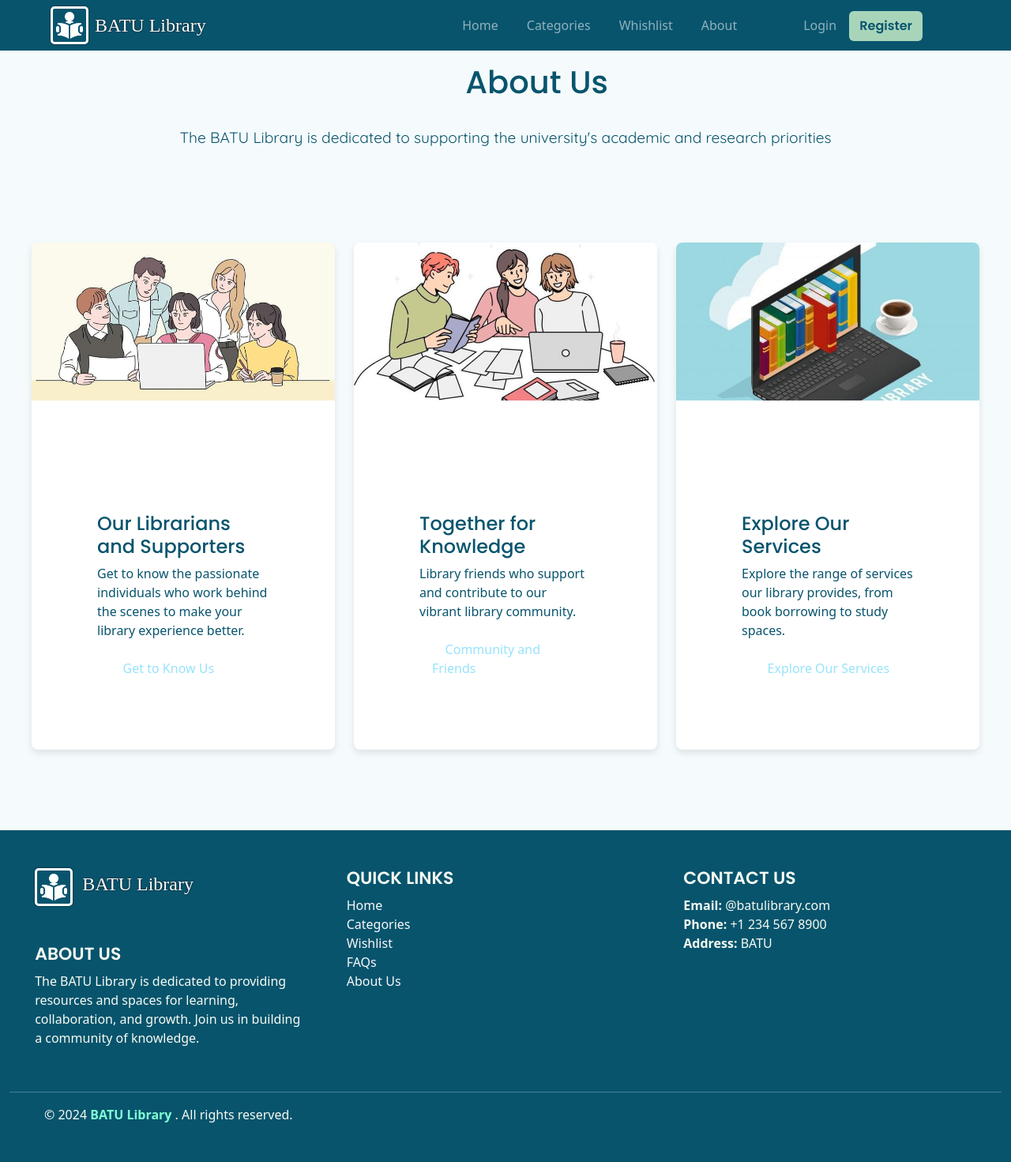
After one commit to hh11909/BATU-library, a PHP site: page /about.html in a window 1280 px wide. The commit adds this page. Shown: the whole page at 79% size. Run offline with PHP 8.4, Linux system fonts and the light colour scheme; some libraries are stand-ins or nearby versions; some web fonts are replaced.

Commit message:
the main css file called style.css in css folder is modified and all styles of the previous web pages are modified and added successfully .. the about.html is complete .. to day i will finish the change password page and the profile page after wakeup

```diff
--- /dev/null
+++ b/about.html
@@ -0,0 +1,153 @@
+<!DOCTYPE html>
+<html lang="en">
+    <head>
+        <meta charset="UTF-8">
+        <meta name="viewport" content="width=device-width, initial-scale=1.0">
+        <title>BATU Library</title>
+        <link rel="stylesheet" href="css/bootstrap.min.css">
+        <link rel="stylesheet" href="css/all.min.css">
+        <link rel="stylesheet" href="css/style.css">
+        <link rel="preconnect" href="https://fonts.googleapis.com">
+        <link rel="preconnect" href="https://fonts.gstatic.com" crossorigin>
+        <link href="https://fonts.googleapis.com/css2?family=Poppins:ital,wght@0,100;0,200;0,300;0,400;0,500;0,600;0,700;0,800;0,900;1,100;1,200;1,300;1,400;1,500;1,600;1,700;1,800;1,900&family=Quicksand:wght@300..700&family=Quicksand:wght@300..700&display=swap"rel="stylesheet">
+        <style>
+          .container {
+          width: 90%;
+          max-width: 1200px;
+          margin: 0 auto;
+        }
+        </style>
+      </head>
+
+
+<body>
+    <nav class="navbar navbar-expand-lg navbar-dark position-fixed z-3 w-100" style="background-color: #08546d;">
+        <div class="container px-0">
+
+            <img src="images/logo.png" alt="Logo" width="48" height="48" class="me-2 p-1 logo">
+            <span class="logo-title">
+              BATU Library
+            </span>
+          <button class="navbar-toggler " type="button" data-bs-toggle="collapse" data-bs-target="#navbarNav" aria-controls="navbarNav" aria-expanded="false" aria-label="Toggle navigation">
+            <span class="navbar-toggler-icon"></span>
+          </button>
+          <div class="collapse navbar-collapse px-5" id="navbarNav">
+            <ul class="navbar-nav ms-auto">
+              <li class="nav-item "><a class="nav-link" href="index.html">Home</a></li>
+              <li class="nav-item"><a class="nav-link"  href="#">Categories</a></li>
+              <li class="nav-item"><a class="nav-link"  href="#">Whishlist</a></li>
+              <li class="nav-item"><a class="nav-link"  href="#">About</a></li>
+              <li class="nav-item text-end">
+                <a href="#" class=" btn-login nav-link text-50-light ms-5 me-1 d-inline-block" >Login</a>
+                <a href="#" class="btn main-btn btn-reg" >Register</a>
+              </li>
+            </ul>
+          </div>
+        </div>
+      </nav>
+      <div style="height: 64px;"></div>
+
+        <header class="header">
+          <div class="container">
+            <h1 class=" about-title border-0 text-center px-0 pb-3 py-lg-3 ms-4 mb-3 pt-5"><i class="fa-solid fa-circle-info pe-4"></i>About Us</h1>
+            <p class="subtitle text-center">The BATU Library is dedicated to supporting the university's academic and research priorities</p>
+          </div>
+        </header>
+
+        <main class="about-section">
+          <div class="card-container">
+            <!-- Card 1 -->
+            <div class="photo-card">
+              <img src="images/liberarian.jpg" alt="Our Librarians" class="card-image">
+              <div class="card-content">
+                <h2>Our Librarians and Supporters</h2>
+                <p>Get to know the passionate individuals who work behind the scenes to make your library experience better.</p>
+                <a href="#" class="card-link"><i class="fa-regular fa-address-card"></i> Get to Know Us</a>
+              </div>
+            </div>
+
+            <!-- Card 2 -->
+            <div class="photo-card">
+              <img src="images/together.jpg" alt="Community and Friends" class="card-image">
+              <div class="card-content">
+                <h2>Together for Knowledge</h2>
+                <p>Library friends who support and contribute to our vibrant library community.</p>
+                <a href="#" class="card-link"><i class="fa-solid fa-users"></i> Community and Friends</a>
+              </div>
+            </div>
+
+            <!-- Card 3 -->
+            <div class="photo-card">
+              <img src="images/service.jpg"alt="Explore Services" class="card-image">
+<div class="card-content">
+                <h2>Explore Our Services</h2>
+                <p>Explore the range of services our library provides, from book borrowing to study spaces.</p>
+                <a href="#" class=" card-link"><i class="fa-solid fa-cloud fa-cloud"></i> Explore Our Services</a>
+              </div>
+            </div>
+          </div>
+        </main>
+        <footer class="footer py-5 text-center text-md-start" style="background-color: #08546d; color: #f6fbf2;">
+            <div class="container-fluid footer-grid">
+              <div class="row">
+                <!-- About Section -->
+                <div class="col-md-4 mb-4">
+                  <div class="container">
+                    <div class=" mb-5 mt-0 align-items-center" href="#">
+                      <img src="images/logo.png" alt="Logo" width="48" height="48" class="me-2 p-1 logo">
+                      <span class="logo-title">
+                          BATU Library
+                        </span>
+                      </div>
+                  <h5 class="text-uppercase"style="font-family: 'Poppins'; font-size: 22px; font-weight: 600;">About Us</h5>
+                  <p>
+                    The BATU Library is dedicated to providing resources and spaces for learning, collaboration, and growth. Join us in building a community of knowledge.
+                  </p>
+                </div>
+                </div>
+                <!-- Quick Links -->
+                <div class="col-md-4 mb-4">
+
+                  <h5 class="text-uppercase"style="font-family: 'Poppins'; font-size: 22px; font-weight: 600;">Quick Links</h5>
+                  <ul class="list-unstyled">
+                    <li><a href="index.html" class="  foorer-link text-decoration-none text-light">Home</a></li>
+                    <li><a href="#" class="foorer-link text-decoration-none text-light">Categories</a></li>
+                    <li><a href="#" class="foorer-link text-decoration-none text-light">Wishlist</a></li>
+                    <li><a href="#" class="foorer-link text-decoration-none text-light">FAQs</a></li>
+                    <li><a href="#" class="foorer-link text-decoration-none text-light">About Us</a></li>
+                  </ul>
+                </div>
+                <!-- Contact Section -->
+                <div class="col-md-4 mb-4">
+                  <h5 class=" text-uppercase "style="font-family: 'Poppins'; font-size: 22px; font-weight: 600;">Contact Us</h5>
+                  <p>
+                    <strong>Email:</strong> @batulibrary.com<br>
+                    <strong>Phone:</strong> +1 234 567 8900<br>
+                    <strong>Address:</strong> BATU
+                  </p>
+                  <div class="social-icons">
+                    <a href="#" class="text-light me-3 fs-4 p-2"><i class="fa-brands facebook fa-square-facebook"></i></a>
+                    <a href="#" class="text-light me-3 fs-4 p-2"><i class="fa-brands youtube fa-square-youtube"></i></a>
+                    <a href="#" class="text-light me-3 fs-4 p-2"><i class="fa-brands linkedin fa-linkedin"></i></a>
+                    <a href="#" class="text-light me-3 fs-4 p-2"><i class="fa-brands instagram fa-instagram"></i></a>
+
+                  </div>
+                </div>
+              </div>
+              <hr class="border-light">
+              <div class="row">
+
+                  <div class="col-md-4 text-center">
+                    <p class="mb-0">&copy; 2024 <span class="fw-bold" style="color: aquamarine;">BATU Library</span> . All rights reserved.</p>
+                  </div>
+                </div>
+              </div>
+          </footer>
+
+
+        <script src="js/bootstrap.bundle.min.js"></script>
+        <script src="js/all.min.js"></script>
+
+      </body>
+
+      </html>
--- a/css/style.css
+++ b/css/style.css
@@ -25,8 +25,9 @@ a{
 }
 h1,h2,h3,h4,h5,h6{
     font-family: poppins;
-    color:var(--primary)
+
 }
+/*account pages start*/
 
 .account-title,.privacy-title,.user-info-title{
     border-bottom: 1px solid var(--primary-container);
@@ -62,14 +63,10 @@ h1,h2,h3,h4,h5,h6{
 .account-info ul .active svg{
     color: var(--secondary-shade);
 }
-
-nav{
-    background-color: var(--primary);
-    z-index: 9999;
-
+.about-title{
+  color: var(--primary);
 }
-
-.privacy-title svg , .user-info-title svg {
+.about-title svg ,.privacy-title svg , .user-info-title svg {
     color: var(--secondary);
 }
 .profile-key{
@@ -85,3 +82,311 @@ nav{
     font-size: 20px;
     color: var(--accent);
 }
+/*account pages end*/
+
+
+/*start home page*/
+.header-content {
+
+    justify-content: space-between;
+
+  }
+  .logo{
+    border:3px solid white;
+    border-radius: 5px;
+    color:var(--background);
+    box-shadow: 0 0 2px #000;
+  }
+  .logo-title{
+    font-family: 'Inkunt Antiqua', serif;
+    font-size: 24px; color: #ffffff;
+    text-shadow: 0 0 2px #000;
+  }
+  .navbar-nav {
+    display: flex;
+    gap: 20px;
+  }
+
+  /* Footer Icons Hover */
+  .footer-icons i:hover {
+    color: #a8d5ba !important;
+    transition: color 0.3s ease;
+  }
+  /* Navbar Link Hover Effect */
+  .nav-link .foorer-link  {
+    font-family: 'Poppins', sans-serif;
+    font-size: 16px;
+    color: #f6fbf2;
+    transition: color 0.3s;
+  }
+  .nav-link:hover .foorer-link:hover {
+    color: #a8d5ba;
+  }
+
+
+  .hero-grid {
+    display: grid;
+    grid-template-columns: 1fr 1fr;
+    gap: 20px;
+  }
+
+  .discover-grid {
+    display: flex;
+    align-items: center;
+    gap: 20px;
+  }
+
+
+  /* Footer */
+
+
+
+  /* Login Button  */
+  .main-btn {
+    font-family: 'Poppins', sans-serif;
+    font-size: 16px;
+    font-weight: 600;
+    background-color: #a8d5ba;
+    color: #08546d;
+
+  }
+  .main-btn:hover {
+     background-color: #a8d5ba;
+    transform: scale(1.05);
+    box-shadow: 0 4px 4px rgba(0, 0, 0, 0.3);
+  }
+
+
+
+  /* Explore Now Button */
+  .btn-home {
+    font-size: 20px;
+    font-weight: 700;
+    box-shadow: 0px 2px 2px rgba(0, 0, 0, 0.3);
+    transition: all 0.3s;
+  }
+  .btn-home:hover {
+    background-color: #a8d5ba;
+    transform: scale(1.05);
+    box-shadow: 0px 4px 4px rgba(0, 0, 0, 0.3);
+  }
+  .btn-login{
+    transition: all 0.3s;
+  }
+  .btn-login:hover{
+    color: white;
+  }
+
+  /* Explore Now Button */
+  .btn-donate {
+    margin-left: 170px;
+    margin-top: 100px;
+    transition: all 0.3s;
+  }
+  .btn-donate:hover {
+    background-color: #a8d5ba;
+    transform: scale(1.05);
+    box-shadow: 0px 4px 4px rgba(0, 0, 0, 0.3);
+  }
+
+
+  /* FAQ Section */
+
+
+
+  .faq-card {
+
+    background-color: #f6fbf2;
+    color:#08546d;
+    padding: 20px;
+    text-align: center;
+    border-radius: 5px;
+    border: 1px solid #DCEEE3;
+    box-shadow: 0px 4px 6px rgba(0, 0, 0, 0.1);
+    transition: transform 0.3s;
+  }
+
+
+  .faq-card:hover {
+    transform: scale(1.05);
+  }
+
+  .faq-card h5 {
+    color: #08546d;
+    font-family: 'Poppins', sans-serif;
+    font-size: 18px;
+    margin-bottom: 10px;
+  }
+
+  .faq-card p {
+    color: #08546d;
+    font-family: 'Quicksand', sans-serif;
+    font-size: 14px;
+  }
+
+  .faqq-card {
+
+    background-color: #08546d;
+    color: #85b4a0;
+    padding: 20px;
+    text-align: center;
+    border-radius: 1px;
+    box-shadow: 0px 4px 6px rgba(0, 0, 0, 0.1);
+    transition: transform 0.3s;
+  }
+
+  .faqq-card:hover {
+    transform: scale(1.05);
+  }
+
+  .faqq-card h5 {
+    color: #A8D5BA;
+    font-family: 'Poppins', sans-serif;
+    font-size: 18px;
+    margin-bottom: 10px;
+    margin-right: 150px;
+  }
+
+  .faqq-card p {
+    color: #F5FBFC;
+    font-family: 'Quicksand', sans-serif;
+    font-size: 14px;
+    margin-right: 150px;
+  }/* Info Cards */
+  .info-card {
+    background-color: #08546d;
+    color: white;
+    padding: 20px;
+    border-radius: 10px;
+    text-align: center;
+    transition: all 0.3s;
+
+
+  }
+
+  .info-card:hover {
+    transform: scale(1.05);
+  }
+
+  .info-card h5 {
+    font-family: 'Poppins', sans-serif;
+    font-size: 20px;
+    margin-bottom: 10px;
+  }
+
+  .info-card p {
+    font-family: 'Quicksand', sans-serif;
+    font-size: 14px;
+  }
+
+
+
+  .info-card .btn-secondary:hover {
+    background-color: #85b4a0;
+  }
+  .card{
+    z-index: 2;
+  }
+  .youtube:hover{
+    color:red;
+  }
+  .facebook:hover{
+    color:#1877f2;
+  }
+  .linkedin:hover{
+    color:#0a66c2;
+  }
+  .instagram:hover{
+    color:#e1306c;
+  }
+  /*End Home page*/
+/*  start about page*/
+Csss
+
+
+
+  .header {
+    background-color:#ffffff;
+    text-align: center;
+    padding: 2rem;
+  }
+
+
+  .subtitle {
+    font-family: quicksand;
+    font-size: 1.2rem;
+    color: var(--primary);
+    margin-top: 0.5rem;
+  }
+
+  .about-section {
+    padding: 2rem 1rem;
+    background-color: var(--background);
+  }
+
+  .card-container {
+    display: grid;
+    grid-template-columns: repeat(auto-fit, minmax(300px, 1fr));
+    gap: 1.5rem;
+    max-width: 1200px;
+    margin: 0 auto;
+  }
+
+  .photo-card {
+    margin: 70px 0px;
+    background-color: #ffffff;
+    border-radius: 8px;
+    box-shadow: 0 4px 8px rgba(0, 0, 0, 0.1);
+    overflow: hidden;
+    display: flex;
+    flex-direction: column;
+    transition: transform 0.3s ease;
+  }
+
+  .photo-card:hover {
+    transform: scale(1.05);
+  }
+  .card-link {
+    display: inline-block;
+    text-decoration: none;
+    color: #08546d;
+    padding: 0.5rem 1rem;
+
+    font-weight: medium;
+    transition: background-color 0.3s ease;
+  }
+
+  .card-link:hover {
+    transform: scale(1.05);
+    text-shadow: 0 4px 4px rgba(0, 0, 0, 0.3);
+
+    text-decoration: none;
+  }
+  .card-image {
+    width: 100%;
+    height: 200px;
+    object-fit: cover;
+    margin-bottom: 59px;
+  }
+
+  .card-content {
+    padding: 1.5rem;
+    margin: 59px;
+    color: var(--primary);
+  }
+
+  .card-content h2 {
+    font-size: 1.5rem;
+    margin-bottom: 0.5rem;
+  }
+
+  .card-content p {
+    font-size: 1rem;
+    margin-bottom: 1rem;
+}
+.card-content a{
+  color: var(--accent);
+}
+.card-content a svg{
+  color: var(--accent);
+}
```
